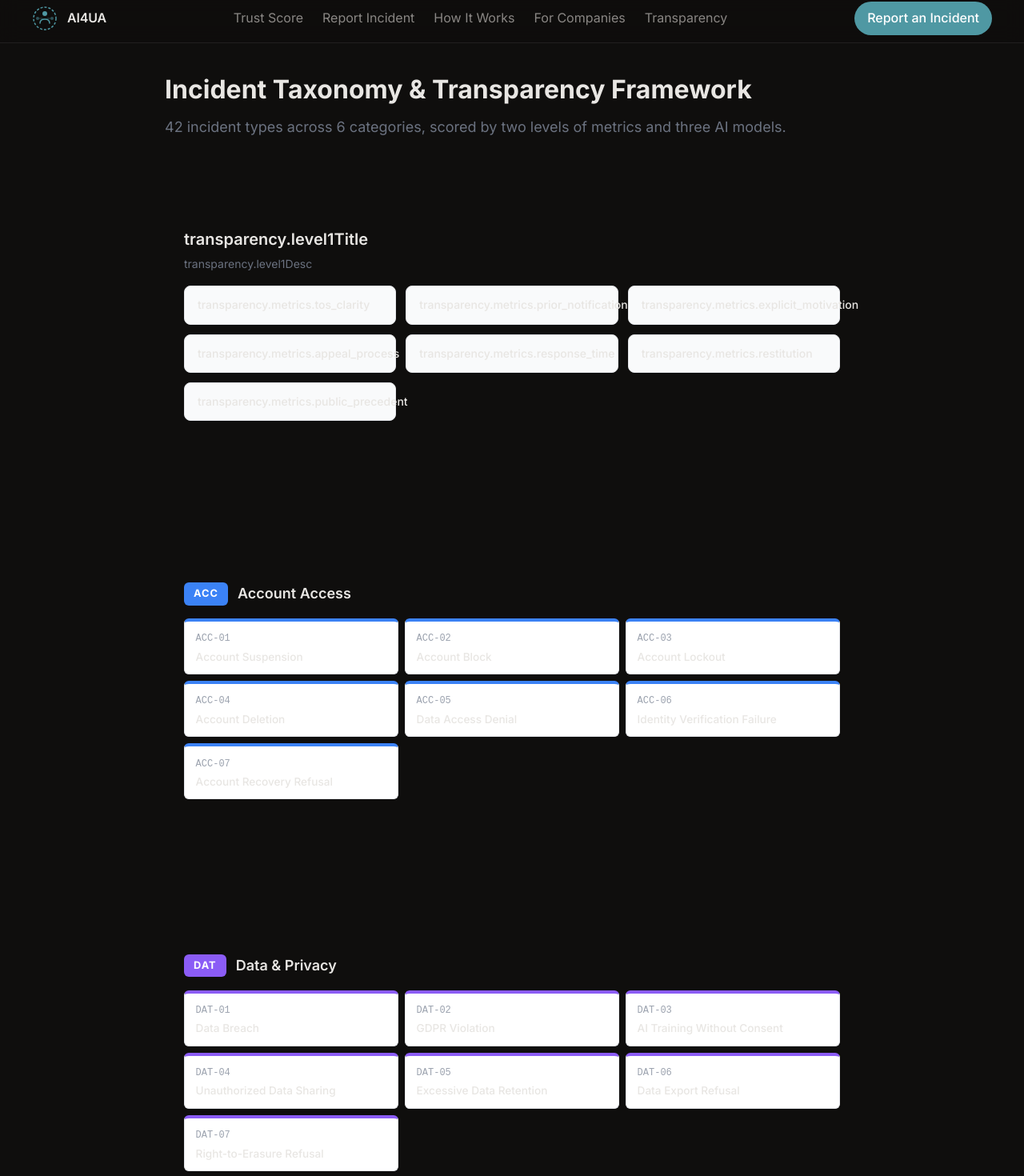
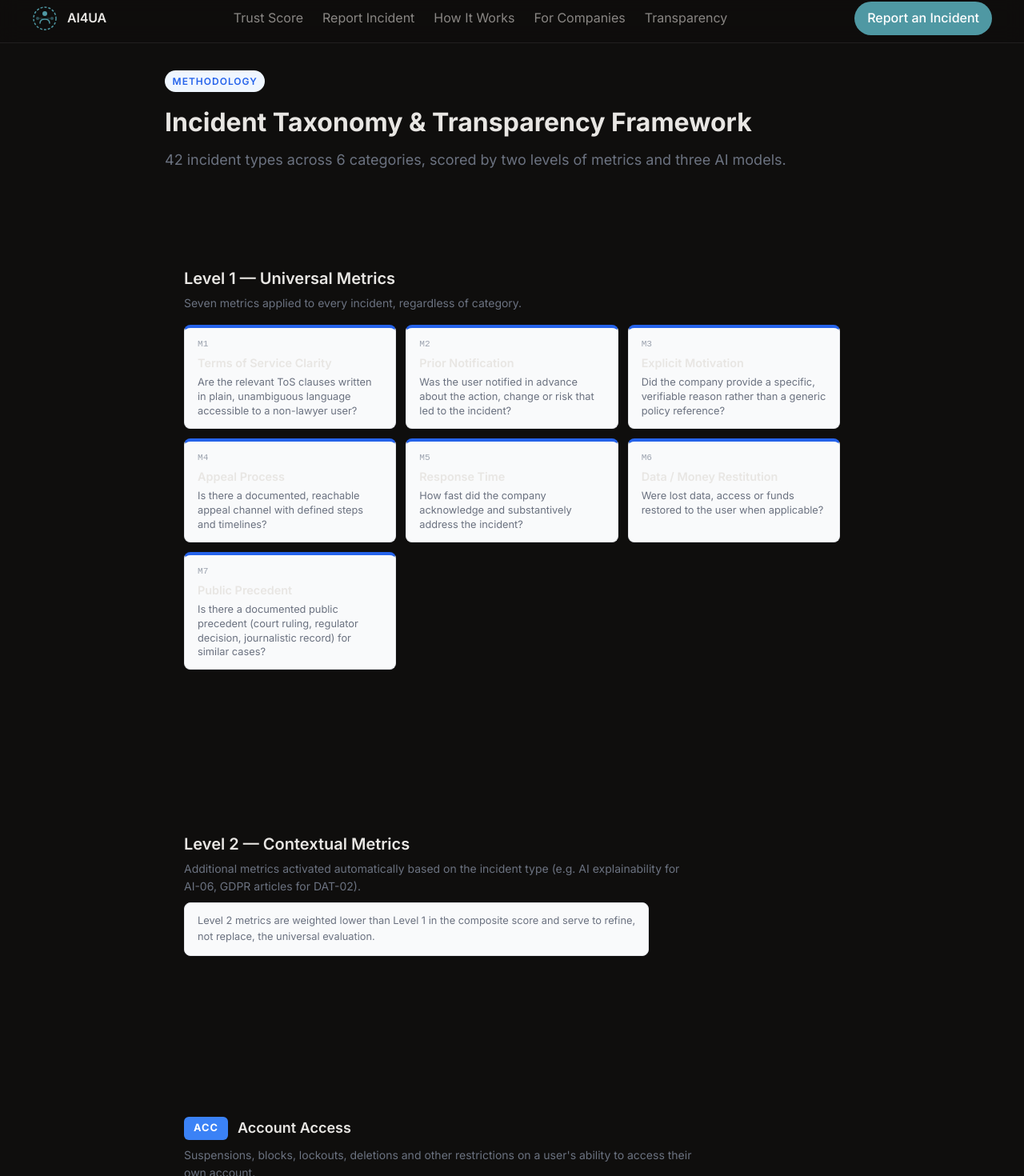
Before and after one commit to Pmelinte/ai4ua, a Next.js app: page /transparency in a window 1280 px wide. Shown: the part 7-1477 px from the top of the page at 80% size. Built offline with nearby package versions, Linux system fonts and the light colour scheme.

Commit message:
refactor(pages): align transparency/score/incidents pages with new i18n schema

```diff
--- a/app/transparency/page.tsx
+++ b/app/transparency/page.tsx
@@ -3,7 +3,7 @@ import { getMessages, t, DEFAULT_LOCALE } from "../../lib/i18n";
 const CATEGORIES = ["ACC", "DAT", "FIN", "SUP", "CON", "AI"] as const;
 type CategoryCode = (typeof CATEGORIES)[number];
 
-// 7 incident types per category → 42 total
+// 7 incident codes per category → 42 total
 const INCIDENT_CODES: Record<CategoryCode, string[]> = {
   ACC: ["ACC-01", "ACC-02", "ACC-03", "ACC-04", "ACC-05", "ACC-06", "ACC-07"],
   DAT: ["DAT-01", "DAT-02", "DAT-03", "DAT-04", "DAT-05", "DAT-06", "DAT-07"],
@@ -13,15 +13,9 @@ const INCIDENT_CODES: Record<CategoryCode, string[]> = {
   AI: ["AI-01", "AI-02", "AI-03", "AI-04", "AI-05", "AI-06", "AI-07"],
 };
 
-const LEVEL1_METRICS = [
-  "tos_clarity",
-  "prior_notification",
-  "explicit_motivation",
-  "appeal_process",
-  "response_time",
-  "restitution",
-  "public_precedent",
-];
+const L1_METRICS = ["M1", "M2", "M3", "M4", "M5", "M6", "M7"];
+
+const MODEL_KEYS = ["western", "asian", "opensource"] as const;
 
 const CATEGORY_COLORS: Record<CategoryCode, string> = {
   ACC: "#3b82f6",
@@ -32,49 +26,109 @@ const CATEGORY_COLORS: Record<CategoryCode, string> = {
   AI: "#06b6d4",
 };
 
+const MODEL_COLORS: Record<(typeof MODEL_KEYS)[number], string> = {
+  western: "#10a37f",
+  asian: "#1a6ed8",
+  opensource: "#7c3aed",
+};
+
 export default async function TransparencyPage() {
   const messages = await getMessages(DEFAULT_LOCALE);
 
   return (
     <main style={{ maxWidth: 900, margin: "0 auto", padding: "2rem 1rem" }}>
+      {/* Hero */}
+      <div
+        style={{
+          display: "inline-block",
+          fontSize: "0.75rem",
+          fontWeight: 600,
+          letterSpacing: 1,
+          textTransform: "uppercase",
+          color: "#2563eb",
+          background: "#eff6ff",
+          padding: "0.25rem 0.6rem",
+          borderRadius: 99,
+          marginBottom: "0.75rem",
+        }}
+      >
+        {t(messages, "transparency.hero.badge")}
+      </div>
       <h1 style={{ fontSize: "2rem", fontWeight: 700, marginBottom: "0.5rem" }}>
         {t(messages, "transparency.hero.title")}
       </h1>
-      <p style={{ color: "#6b7280", marginBottom: "2rem" }}>
+      <p style={{ color: "#6b7280", marginBottom: "2.5rem" }}>
         {t(messages, "transparency.hero.subtitle")}
       </p>
 
       {/* Level 1 Metrics */}
       <section style={{ marginBottom: "3rem" }}>
         <h2 style={{ fontSize: "1.25rem", fontWeight: 600, marginBottom: "0.25rem" }}>
-          {t(messages, "transparency.level1Title")}
+          {t(messages, "transparency.metricsL1.title")}
         </h2>
         <p style={{ color: "#6b7280", fontSize: "0.875rem", marginBottom: "1rem" }}>
-          {t(messages, "transparency.level1Desc")}
+          {t(messages, "transparency.metricsL1.subtitle")}
         </p>
         <div
           style={{
             display: "grid",
-            gridTemplateColumns: "repeat(auto-fill, minmax(200px, 1fr))",
+            gridTemplateColumns: "repeat(auto-fill, minmax(240px, 1fr))",
             gap: "0.75rem",
           }}
         >
-          {LEVEL1_METRICS.map((metric) => (
+          {L1_METRICS.map((m) => (
             <div
-              key={metric}
+              key={m}
               style={{
                 border: "1px solid #e5e7eb",
+                borderTop: "4px solid #2563eb",
                 borderRadius: 8,
                 padding: "0.75rem 1rem",
                 background: "#f9fafb",
-                fontSize: "0.875rem",
-                fontWeight: 500,
               }}
             >
-              {t(messages, `transparency.metrics.${metric}`)}
+              <div
+                style={{
+                  fontSize: "0.7rem",
+                  fontFamily: "monospace",
+                  color: "#9ca3af",
+                  marginBottom: 2,
+                }}
+              >
+                {m}
+              </div>
+              <div style={{ fontWeight: 600, fontSize: "0.9rem", marginBottom: 4 }}>
+                {t(messages, `transparency.metricsL1.metrics.${m}.name`)}
+              </div>
+              <div style={{ fontSize: "0.8rem", color: "#6b7280", lineHeight: 1.4 }}>
+                {t(messages, `transparency.metricsL1.metrics.${m}.desc`)}
+              </div>
             </div>
           ))}
         </div>
+      </section>
+
+      {/* Level 2 Metrics */}
+      <section style={{ marginBottom: "3rem" }}>
+        <h2 style={{ fontSize: "1.25rem", fontWeight: 600, marginBottom: "0.25rem" }}>
+          {t(messages, "transparency.metricsL2.title")}
+        </h2>
+        <p style={{ color: "#6b7280", fontSize: "0.875rem", marginBottom: "0.5rem" }}>
+          {t(messages, "transparency.metricsL2.subtitle")}
+        </p>
+        <p
+          style={{
+            background: "#f9fafb",
+            border: "1px solid #e5e7eb",
+            borderRadius: 8,
+            padding: "0.75rem 1rem",
+            fontSize: "0.8rem",
+            color: "#6b7280",
+            margin: 0,
+          }}
+        >
+          {t(messages, "transparency.metricsL2.note")}
+        </p>
       </section>
 
       {/* Categories */}
@@ -85,7 +139,7 @@ export default async function TransparencyPage() {
               display: "flex",
               alignItems: "center",
               gap: "0.75rem",
-              marginBottom: "1rem",
+              marginBottom: "0.5rem",
             }}
           >
             <span
@@ -105,6 +159,9 @@ export default async function TransparencyPage() {
               {t(messages, `transparency.categories.${cat}.name`)}
             </h2>
           </div>
+          <p style={{ color: "#6b7280", fontSize: "0.875rem", marginBottom: "1rem" }}>
+            {t(messages, `transparency.categories.${cat}.desc`)}
+          </p>
 
           <div
             style={{
@@ -142,6 +199,63 @@ export default async function TransparencyPage() {
           </div>
         </section>
       ))}
+
+      {/* Models */}
+      <section style={{ marginBottom: "2rem" }}>
+        <h2 style={{ fontSize: "1.25rem", fontWeight: 600, marginBottom: "1rem" }}>
+          AI Models
+        </h2>
+        <div
+          style={{
+            display: "grid",
+            gridTemplateColumns: "repeat(auto-fill, minmax(260px, 1fr))",
+            gap: "0.75rem",
+          }}
+        >
+          {MODEL_KEYS.map((m) => (
+            <div
+              key={m}
+              style={{
+                border: "1px solid #e5e7eb",
+                borderTop: `4px solid ${MODEL_COLORS[m]}`,
+                borderRadius: 8,
+                padding: "0.85rem 1rem",
+                background: "#fff",
+              }}
+            >
+              <div style={{ fontWeight: 600, color: MODEL_COLORS[m], marginBottom: 2 }}>
+                {t(messages, `transparency.models.${m}.name`)}
+              </div>
+              <div
+                style={{
+                  fontSize: "0.75rem",
+                  fontFamily: "monospace",
+                  color: "#9ca3af",
+                  marginBottom: 6,
+                }}
+              >
+                {t(messages, `transparency.models.${m}.model`)}
+              </div>
+              <div style={{ fontSize: "0.85rem", color: "#374151", lineHeight: 1.4 }}>
+                {t(messages, `transparency.models.${m}.desc`)}
+              </div>
+            </div>
+          ))}
+        </div>
+        <p
+          style={{
+            marginTop: "1rem",
+            background: "#f9fafb",
+            border: "1px solid #e5e7eb",
+            borderRadius: 8,
+            padding: "0.75rem 1rem",
+            fontSize: "0.8rem",
+            color: "#6b7280",
+          }}
+        >
+          {t(messages, "transparency.models.weightNote")}
+        </p>
+      </section>
     </main>
   );
 }
```
Also changed, not shown: app/incidents/new/page.tsx (+22 -4 lines), app/score/[company]/page.tsx (+81 -37 lines).
